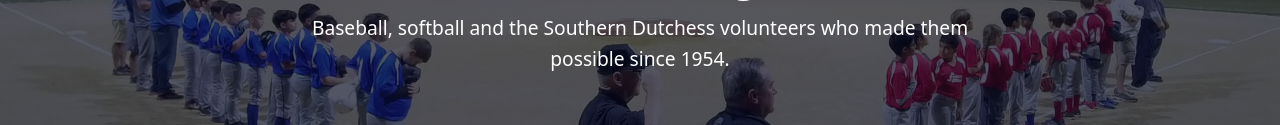
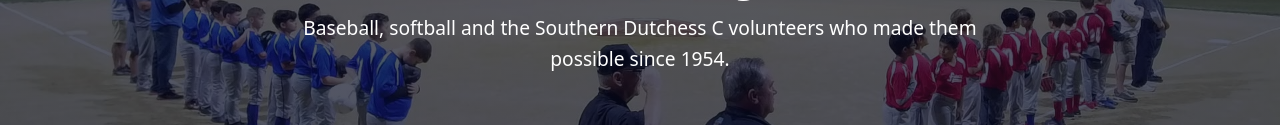
Before and after one commit to awalshjamin/FishkillLittleLeagueWebsite, a plain HTML site: page history/index.html in a window 1280 px wide. Shown: the part 414-539 px from the top of the page. Drawn offline with Linux system fonts and the light colour scheme.

```diff
--- a/history/index.html
+++ b/history/index.html
@@ -146,7 +146,7 @@
     <img class="hero-image" src="../assets/images/history-under-lights.jpg" alt="" width="1920" height="1080" fetchpriority="high">
     <div class="hero-overlay">
         <h1>Fishkill Little League History</h1>
-        <p>Baseball, softball and the Southern Dutchess volunteers who made them possible since 1954.</p>
+        <p>Baseball, softball and the Southern Dutchess C volunteers who made them possible since 1954.</p>
     </div>
 </section>
 
```
